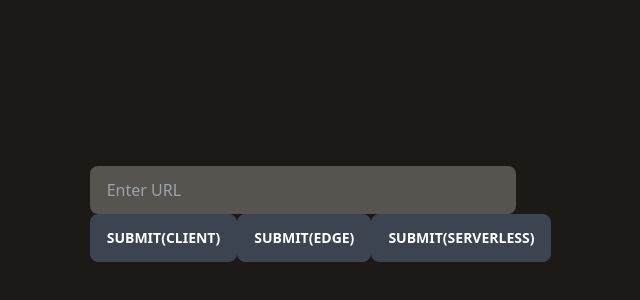
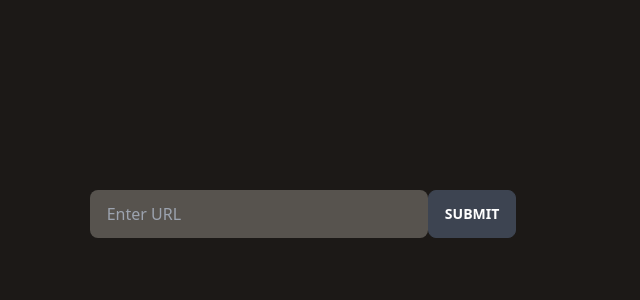
Before and after one commit to almeidaalajoel/scrape-and-read, a Next.js app: page / in a window 1280 px wide. Shown: the part 186-486 px from the top of the page, without its empty margins (337-977 px from the left). Built offline with nearby package versions, Linux system fonts and the light colour scheme.

Commit message:
remove support for edge/serverless readers, special case a website

```diff
--- a/app/clientreader/page.tsx
+++ b/app/clientreader/page.tsx
@@ -1,9 +1,9 @@
 "use client";
-/* eslint-disable @next/next/no-img-element */
 import * as cheerio from "cheerio";
 import Navigation from "../components/Navigation";
 import Container from "../components/Container";
 import Loader from "../components/Loader";
+import ElementParser from "../components/ElementParser";
 import { useEffect, useState } from "react";
 import { useSearchParams } from "next/navigation";
 
@@ -14,10 +14,20 @@ export default function Reader() {
   const [prevNavigationError, setPrevNavigationError] = useState(false);
   const [nextNavigationError, setNextNavigationError] = useState(false);
   const [elements, setElements] = useState<cheerio.Element[]>([]); // [cheerio.Element]
+  const [domain, setDomain] = useState("");
+  const [pathname, setPathname] = useState("");
   const searchParams = useSearchParams();
   const url = searchParams.get("url");
 
   const $ = cheerio.load(body);
+
+  useEffect(() => {
+    if (url) {
+      const urlObj = new URL(url);
+      setDomain(urlObj.hostname);
+      setPathname(urlObj.pathname);
+    }
+  }, [url]);
 
   useEffect(() => {
     const makeRequest = async () => {
@@ -34,11 +44,9 @@ export default function Reader() {
 
   useEffect(() => {
     const entry = $("html");
-    setElements(
-      entry
-        .find("p, img, h1, h2, h3, h4, h5, h6, hr")
-        .get() as cheerio.Element[]
-    );
+    if (domain == "xianxiaengine.com")
+      setElements(entry.find(".bullet-comment-span, h1, hr").get());
+    else setElements(entry.find("p, img, h1, h2, h3, h4, h5, h6, hr").get());
 
     let prev = entry.find("a:icontains('prev')").attr("href") || "";
     let next = entry.find("a:icontains('next')").attr("href") || "";
@@ -74,7 +82,7 @@ export default function Reader() {
     setNext(next);
     setPrevNavigationError(prevNavigationError);
     setNextNavigationError(nextNavigationError);
-  }, [body, url]);
+  }, [body, url, domain, pathname]);
 
   return url ? (
     <Container>
@@ -95,43 +103,7 @@ export default function Reader() {
             nextNavigationError={nextNavigationError}
           />
           {body ? (
-            elements.map((ele, i) => {
-              const text = $(ele).text();
-              if (ele.name == "p") {
-                if (text.trim()) return <p key={i}>{text}</p>;
-              } else if (ele.name == "img") {
-                const origSrc = $(ele).attr("src");
-                let src = origSrc;
-                if (origSrc?.startsWith("//")) src = "https:" + origSrc;
-                else if (origSrc?.startsWith("/")) {
-                  let domain = new URL(url).hostname;
-                  src = "https://" + domain + origSrc;
-                }
-                return (
-                  <div key={i} className="xl:w-[50%] self-center">
-                    <img
-                      src={src || ""}
-                      alt="img"
-                      sizes={$(ele).attr("sizes")}
-                    />
-                  </div>
-                );
-              } else if (ele.name == "h1") {
-                return <h1 key={i}>{text}</h1>;
-              } else if (ele.name == "h2") {
-                return <h2 key={i}>{text}</h2>;
-              } else if (ele.name == "h3") {
-                return <h3 key={i}>{text}</h3>;
-              } else if (ele.name == "h4") {
-                return <h4 key={i}>{text}</h4>;
-              } else if (ele.name == "h5") {
-                return <h5 key={i}>{text}</h5>;
-              } else if (ele.name == "h6") {
-                return <h6 key={i}>{text}</h6>;
-              } else if (ele.name == "hr") {
-                return <hr key={i} />;
-              }
-            })
+            <ElementParser elements={elements} $={$} domain={domain} />
           ) : (
             <Loader />
           )}
--- /dev/null
+++ b/app/components/ElementParser.tsx
@@ -0,0 +1,66 @@
+"use client";
+import * as cheerio from "cheerio";
+/* eslint-disable @next/next/no-img-element */
+
+export default function ElementParser({
+  elements,
+  $,
+  domain,
+}: {
+  elements: cheerio.Element[];
+  $: cheerio.CheerioAPI;
+  domain: string;
+}) {
+  if (domain == "xianxiaengine.com")
+    return (
+      <>
+        {elements.map((ele, i) => {
+          const text = $(ele).text();
+          if (ele.name == "span") {
+            if (text.trim()) return <p key={i}>{text}</p>;
+          } else if (ele.name == "h1") {
+            return <h1 key={i}>{text}</h1>;
+          } else if (ele.name == "hr") {
+            return <hr key={i} />;
+          }
+        })}
+      </>
+    );
+  else
+    return (
+      <>
+        {elements.map((ele, i) => {
+          const text = $(ele).text();
+          if (ele.name == "p") {
+            if (text.trim()) return <p key={i}>{text}</p>;
+          } else if (ele.name == "img") {
+            const origSrc = $(ele).attr("src");
+            let src = origSrc;
+            if (origSrc?.startsWith("//")) src = "https:" + origSrc;
+            else if (origSrc?.startsWith("/")) {
+              src = "https://" + domain + origSrc;
+            }
+            return (
+              <div key={i} className="xl:w-[50%] self-center">
+                <img src={src || ""} alt="img" sizes={$(ele).attr("sizes")} />
+              </div>
+            );
+          } else if (ele.name == "h1") {
+            return <h1 key={i}>{text}</h1>;
+          } else if (ele.name == "h2") {
+            return <h2 key={i}>{text}</h2>;
+          } else if (ele.name == "h3") {
+            return <h3 key={i}>{text}</h3>;
+          } else if (ele.name == "h4") {
+            return <h4 key={i}>{text}</h4>;
+          } else if (ele.name == "h5") {
+            return <h5 key={i}>{text}</h5>;
+          } else if (ele.name == "h6") {
+            return <h6 key={i}>{text}</h6>;
+          } else if (ele.name == "hr") {
+            return <hr key={i} />;
+          }
+        })}
+      </>
+    );
+}
--- a/app/components/URLBar.tsx
+++ b/app/components/URLBar.tsx
@@ -48,7 +48,7 @@ const URLBar = ({ error, prevError, nextError, url }: Params) => {
 
   return (
     <div className="flex flex-col w-full md:w-1/2 xl:w-1/3 items-center">
-      <div className="flex flex-col md:flex-row w-full justify-center">
+      <div className="flex flex-row md:flex-row w-full justify-center">
         <input
           type="text"
           value={text}
@@ -57,6 +57,15 @@ const URLBar = ({ error, prevError, nextError, url }: Params) => {
           placeholder="Enter URL"
           className="input bg-stone-600 w-full text-stone-300"
         />
+        <span className="">
+          <a
+            className="btn"
+            href={"/clientreader?url=" + text}
+            onClick={handleClick}
+          >
+            Submit
+          </a>
+        </span>
       </div>
       {error && anyError && (
         <p className="text-red-600 font-bold ">
@@ -90,25 +99,6 @@ const URLBar = ({ error, prevError, nextError, url }: Params) => {
           <span className="sr-only">Loading...</span>
         </div>
       )}
-      <div className="flex flex-row w-full justify-between">
-        <a
-          className="btn"
-          href={"/clientreader?url=" + text}
-          onClick={handleClick}
-        >
-          Submit(Client)
-        </a>
-        <a
-          className="btn"
-          href={"/edgereader?url=" + text}
-          onClick={handleClick}
-        >
-          Submit(Edge)
-        </a>
-        <a className="btn" href={"/reader?url=" + text} onClick={handleClick}>
-          Submit(Serverless)
-        </a>
-      </div>
     </div>
   );
 };
```
Also changed, not shown: defunct/cheerioparse/route.ts (renamed from app/api/cheerioparse/route.ts), defunct/edgereader/page.tsx (renamed from app/edgereader/page.tsx), defunct/reader/page.tsx (renamed from app/reader/page.tsx).
